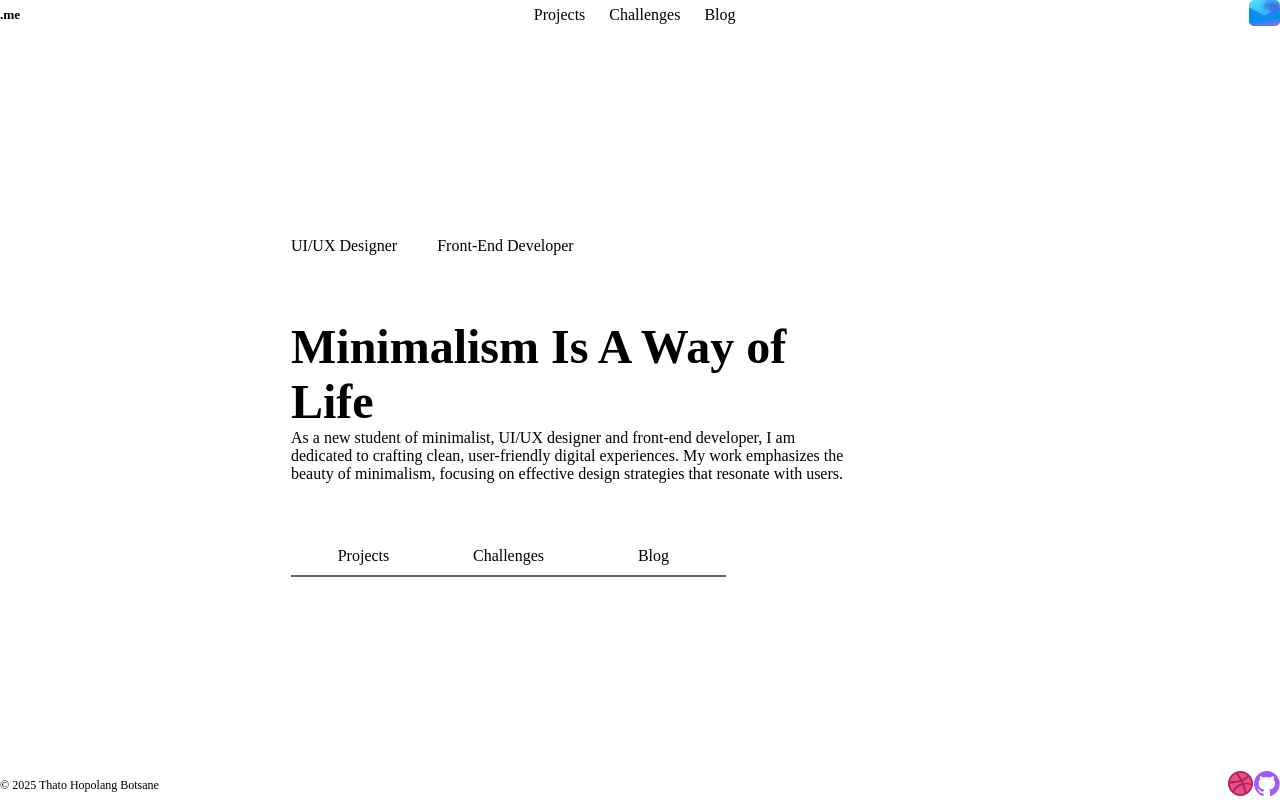
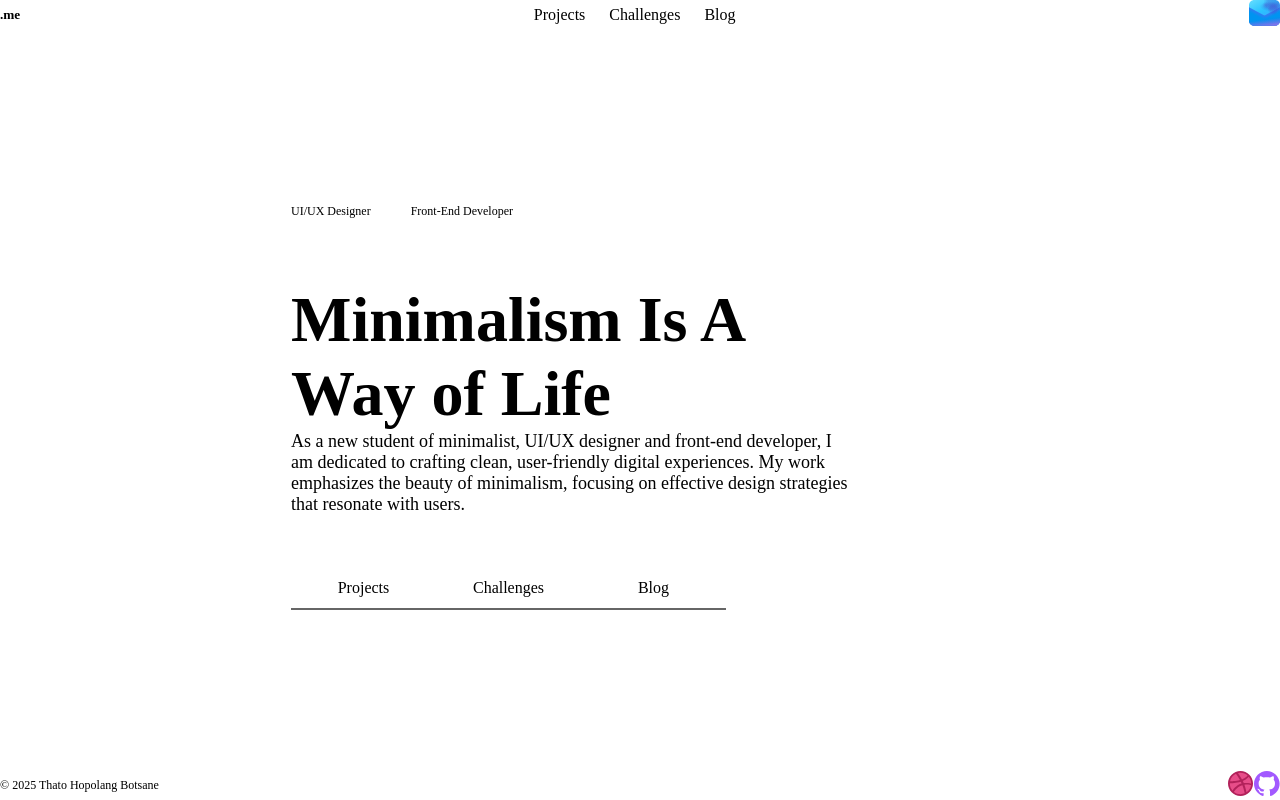
Before and after one commit to HopolangBotsane/Portfolio-Website, a React (Vite) app in the folder portfolio/: page / in a window 1280 px wide. Built offline with nearby package versions, Linux system fonts and the light colour scheme.

Commit message:
Updates styles

```diff
--- a/portfolio/src/components/Hero/Hero.module.css
+++ b/portfolio/src/components/Hero/Hero.module.css
@@ -20,15 +20,15 @@
 }
 
 .mySkills p {
-    font-size: 1rem;
+    font-size: 1;
 }
 
 .heroText h1 {
-    font-size: 3rem;
+    font-size: 4rem;
 }
 
 .heroText p {
-    font-size: 1rem;
+    font-size: 1.125rem;
 }
 
 .navigation {
```
